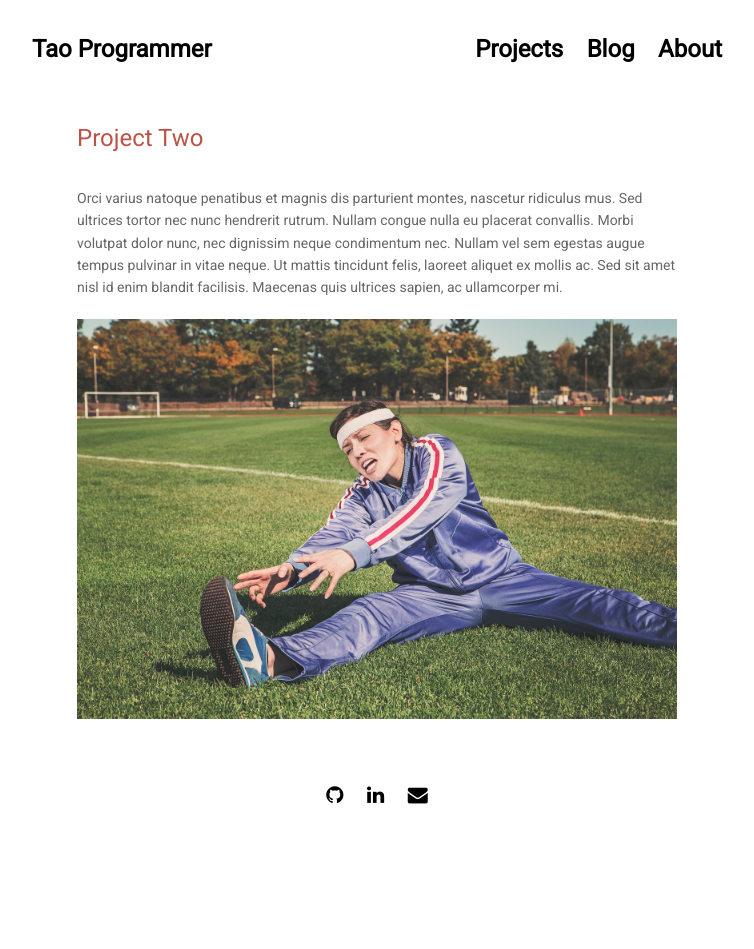
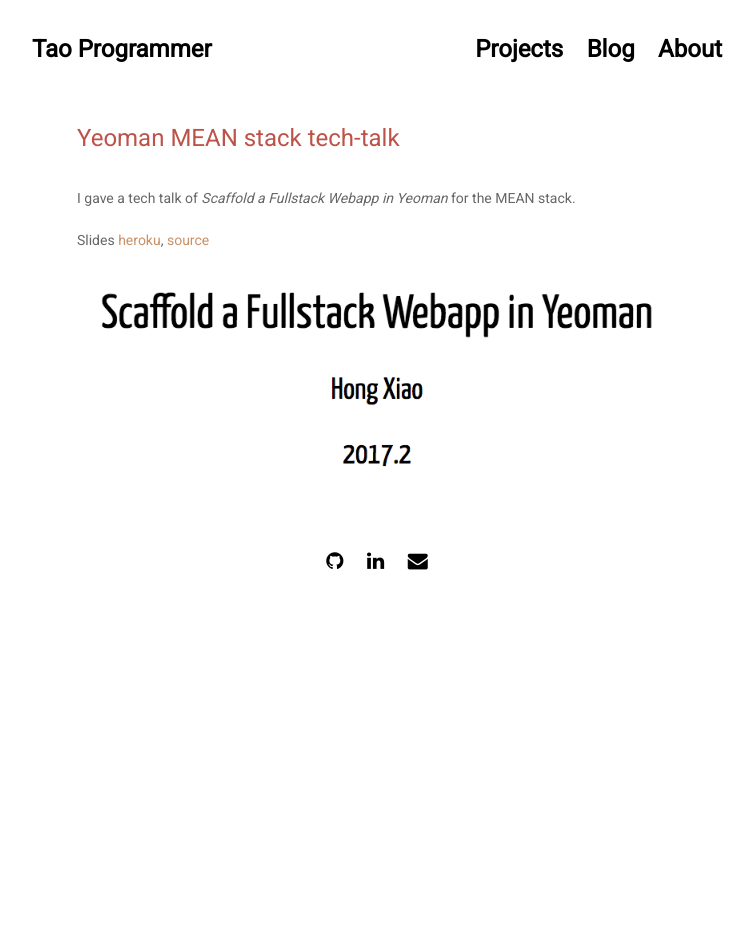
Before and after one commit to taoprogrammer/taoprogrammer.github.io, a Jekyll site: the page built from projects/proj-2.md, in a window 1280 px wide. Shown: the whole page, without its empty margins (263-1017 px from the left). Built offline with Jekyll 4.4.1, drawn with Linux system fonts in a browser that asks for light colours; nearby versions of some CDN libraries; after the commit the page ends 900 px from its top, so only the background shows below that.

Commit message:
add proj-2: yeoman fullstack techtalk

```diff
--- a/_data/settings.yml
+++ b/_data/settings.yml
@@ -52,6 +52,7 @@
 
 projects:
 - {name: 'Dashboard', folder: 'proj-1', file: 'projects/proj-1.html'}
+- {name: 'Fullstack tech-talk', folder: 'proj-2', file: 'projects/proj-2.html'}
 #- {name: 'Project Two', folder: 'proj-2', file: 'projects/proj-2.html'}
 
 #-------------------------------
--- a/projects/proj-2.md
+++ b/projects/proj-2.md
@@ -1,8 +1,11 @@
 ---
 layout: post
-title: 'Project Two'
+title: 'Yeoman MEAN stack tech-talk'
 ---
 
-Orci varius natoque penatibus et magnis dis parturient montes, nascetur ridiculus mus. Sed ultrices tortor nec nunc hendrerit rutrum. Nullam congue nulla eu placerat convallis. Morbi volutpat dolor nunc, nec dignissim neque condimentum nec. Nullam vel sem egestas augue tempus pulvinar in vitae neque. Ut mattis tincidunt felis, laoreet aliquet ex mollis ac. Sed sit amet nisl id enim blandit facilisis. Maecenas quis ultrices sapien, ac ullamcorper mi.
+I gave a tech talk of *Scaffold a Fullstack Webapp in Yeoman* for the MEAN stack.
 
-{% include image.html url="http://www.gratisography.com" image="projects/proj-2/stretch.jpg" %}
+Slides [heroku](http://angular-fullstack-slides.herokuapp.com/#1), [source](https://github.com/jeffhongxiao/angular-fullstack-slides/tree/heroku)
+
+
+{% include image.html url="http://angular-fullstack-slides.herokuapp.com/#1" image="projects/proj-2/techtalk.png" %}
```
Also changed, not shown: assets/img/projects/proj-2/stretch.jpg (deleted), assets/img/projects/proj-2/techtalk.png (added), assets/img/projects/proj-2/thumb.jpg (deleted), assets/img/projects/proj-2/thumb.png (added), 8 other files.
